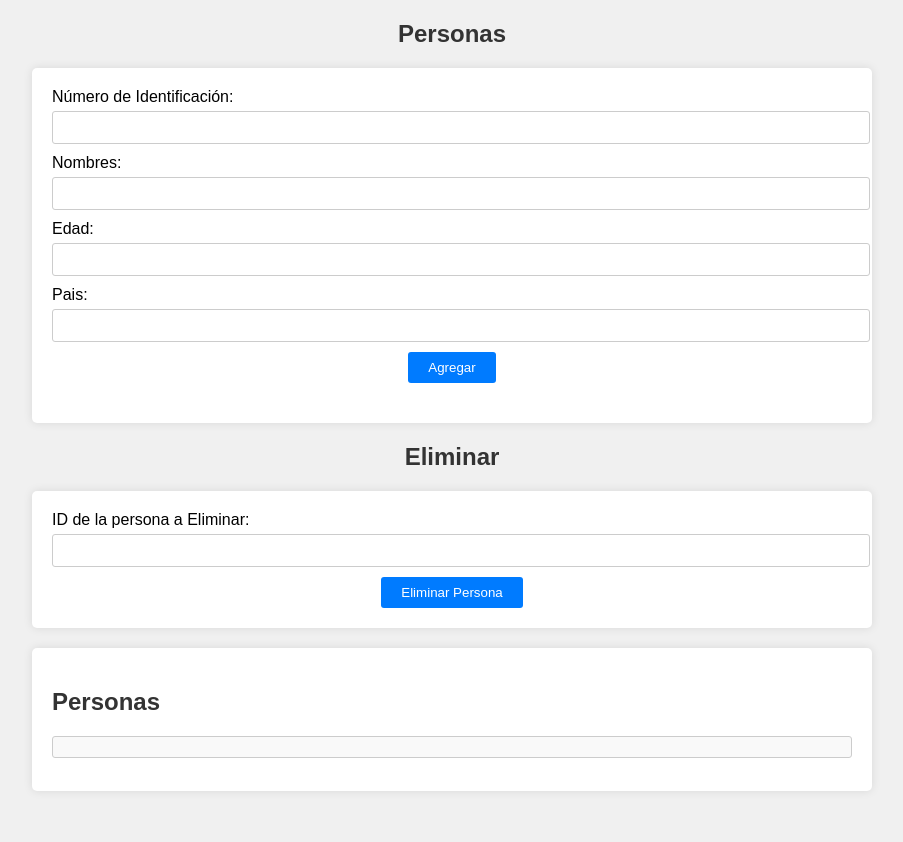
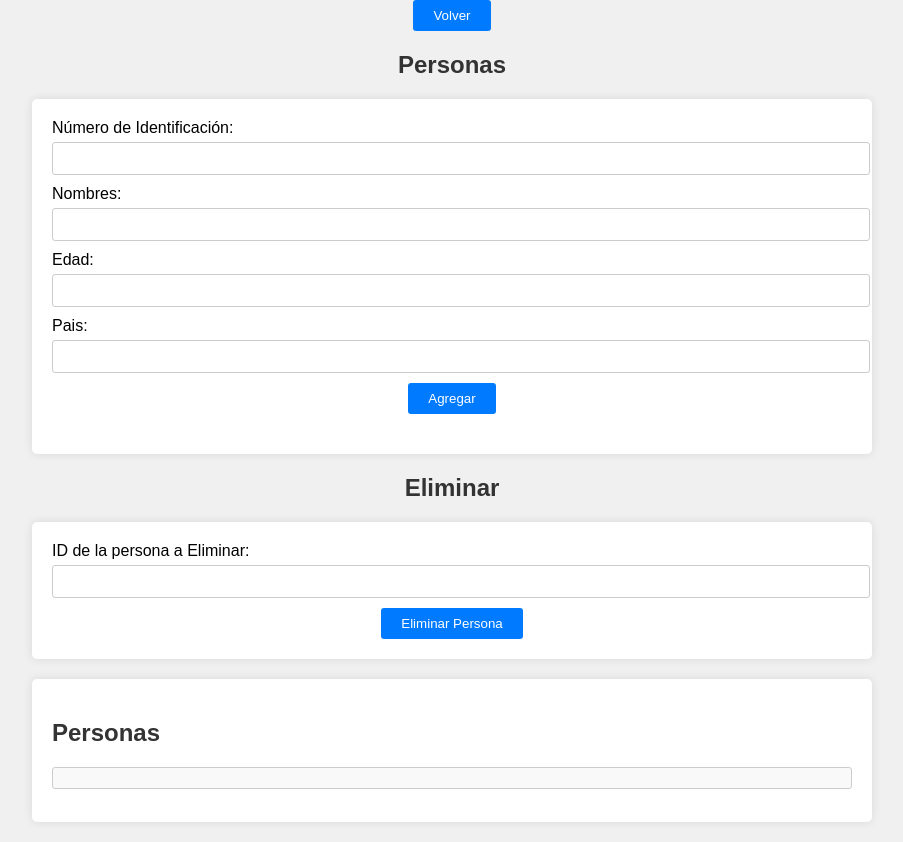
Before and after one commit to EduarChanaga/Javascript_EduarChanaga, a plain HTML site: page Dia 6/personas.html in a window 1280 px wide. Shown: the whole page, without its empty margins (188-1091 px from the left). Before the commit the page ends 811 px from the top, so only its background shows below. Drawn offline with Linux system fonts and the light colour scheme.

Commit message:
feat: :sparkles: Boton para volver
boton  con la funcionalidad de volver al index

```diff
--- a/Dia 6/personas.html
+++ b/Dia 6/personas.html
@@ -8,6 +8,7 @@
 </head>
 <body>
     <section id="campersSection">
+        <center><a href="/Dia 6/index.html"><button>Volver</button></a></center>
         <center><h1>Personas</h1></center>
         <div class="container">
             <form id="studentForm">
```
